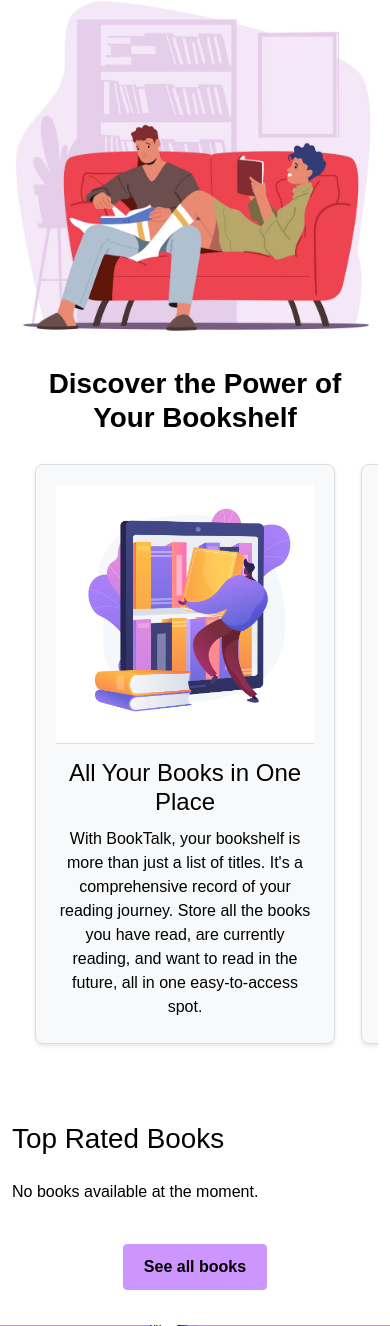
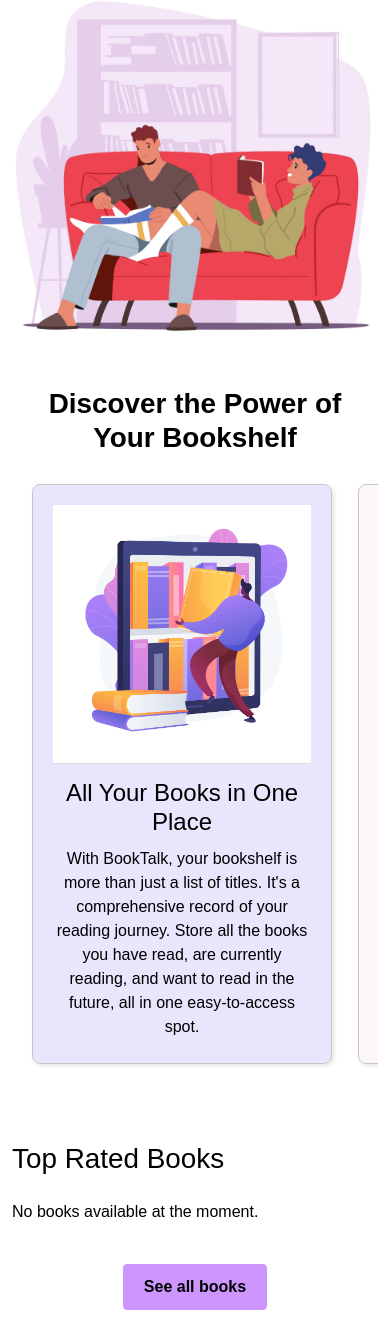
Before and after one commit to jordie-13/BookTalk, a Django app: page / in a window 390 px wide. Shown: the part 430-1756 px from the top of the page. Run offline with Django 5.2, Linux system fonts and the light colour scheme; data that the repository does not hold is empty; some libraries are stand-ins or nearby versions.

Commit message:
Add Bookshelf description section on homepage with scroll x-axis feature

```diff
--- a/books/templates/homepage.html
+++ b/books/templates/homepage.html
@@ -31,21 +31,21 @@
     <div class="bookshelf-section">
         <div class="row w-100 remove-gutters">
             <div class="col-lg-4">
-                <div class="bookshelf-box">
+                <div class="bookshelf-box box1">
                     <img src="{% static 'images/digital-shelf.jpg' %}" alt="bookshelf on a mobile screen" class="box-image">
                     <h2>All Your Books in One Place</h2>
                     <p>With BookTalk, your bookshelf is more than just a list of titles. It's a comprehensive record of your reading journey. Store all the books you have read, are currently reading, and want to read in the future, all in one easy-to-access spot.</p>
                 </div>
             </div>
             <div class="col-lg-4">
-                <div class="bookshelf-box">
+                <div class="bookshelf-box box2">
                     <img src="{% static 'images/reading.jpg' %}" alt="lady reading a book" class="box-image">
                     <h2>Personalize Your Reading Experience</h2>
                     <p>Add personal notes for each book to capture your thoughts, insights, and memorable quotes. Your notes are stored forever, making it easy to revisit and reflect on your reading experience whenever you want.</p>
                 </div>
             </div>
             <div class="col-lg-4">
-                <div class="bookshelf-box">
+                <div class="bookshelf-box box3">
                     <img src="{% static 'images/organised.jpg' %}" alt="organised calendar" class="box-image">
                     <h2>Stay Organized and Inspired</h2>
                     <p>Keep your reading life organized and inspire others by sharing your bookshelf and notes. Whether you're a casual reader or a dedicated bookworm, BookTalk helps you make the most of your reading journey.</p>
--- a/static/css/styles.css
+++ b/static/css/styles.css
@@ -206,7 +206,7 @@
 .bookshelf-discovery-section {
     text-align: center;
     max-width: 1200px;
-    margin-top: 30px;
+    margin-top: 50px;
 }
 
 .bookshelf-section {
@@ -215,10 +215,18 @@
     padding: 20px;
 }
 
+.bookshelf-section .row {
+    display: flex;
+    flex-wrap: nowrap;
+    margin-left: -10px;
+    margin-right: -10px;
+}
+
 .col-lg-4 {
     display: inline-block;
     vertical-align: top;
     white-space: normal;
+    width: auto;
 }
 
 .bookshelf-box {
@@ -227,26 +235,31 @@
     display: inline-block;
     vertical-align: top;
     margin-right: 10px;
-    background-color: #f8f9fa;
-    border: 1px solid #ddd;
+    border: 1.5px solid #c6c6c6;
     padding: 20px;
     margin: 10px;
-    box-shadow: 0 2px 4px rgba(0, 0, 0, 0.1);
+    box-shadow: 2px 2px 4px rgba(0, 0, 0, 0.1);
     border-radius: 8px;
     text-align: center;
+}
+
+.box1 {
+    background: rgba(155, 122, 242, 0.2);
+    margin-right: 20px;
+}
+
+.box2 {
+    background: rgba(250, 227, 233, 0.3);
+    margin-right: 20px;
+}
+
+.box3 {
+    background: rgba(201, 218, 252, 0.2);
 }
 
 .bookshelf-discovery-section h1 {
     margin: 0 5% 0 5%;
     font-weight: bold;
-}
-
-
-.bookshelf-section .row {
-    display: flex;
-    flex-wrap: nowrap;
-    margin-left: -10px;
-    margin-right: -10px;
 }
 
 .bookshelf-box img.box-image {
@@ -822,27 +835,8 @@
 
     .bookshelf-box {
         margin: 20px; /* Adjust margin between boxes for large screens */
+        width: auto;
+
+
     }
 }
-
-/* Scrollable boxes on small screens */
-@media (max-width: 991px) {
-    .bookshelf-section {
-        overflow-x: auto;
-        white-space: nowrap;
-    }
-
-    .col-lg-4 {
-        display: inline-block;
-        vertical-align: top;
-        white-space: normal;
-    }
-
-    .bookshelf-box {
-        width: 300px;
-        height: 580px;
-        display: inline-block;
-        vertical-align: top;
-        margin-right: 10px;
-    }
-}
```
